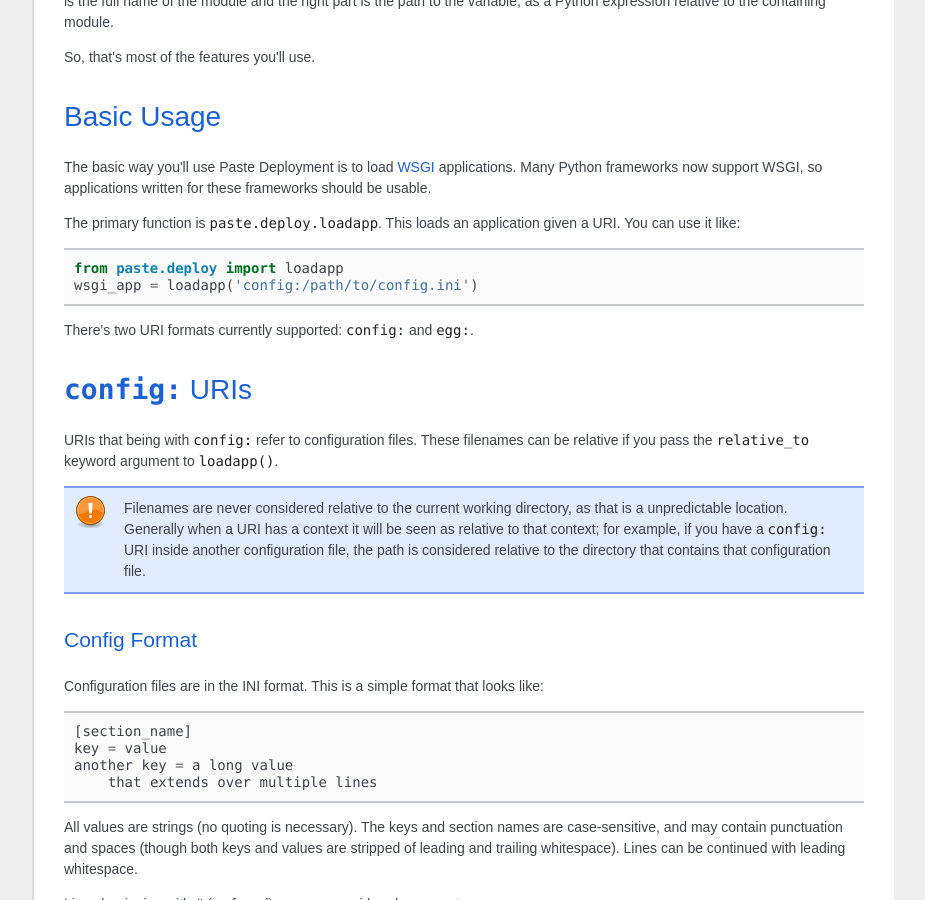
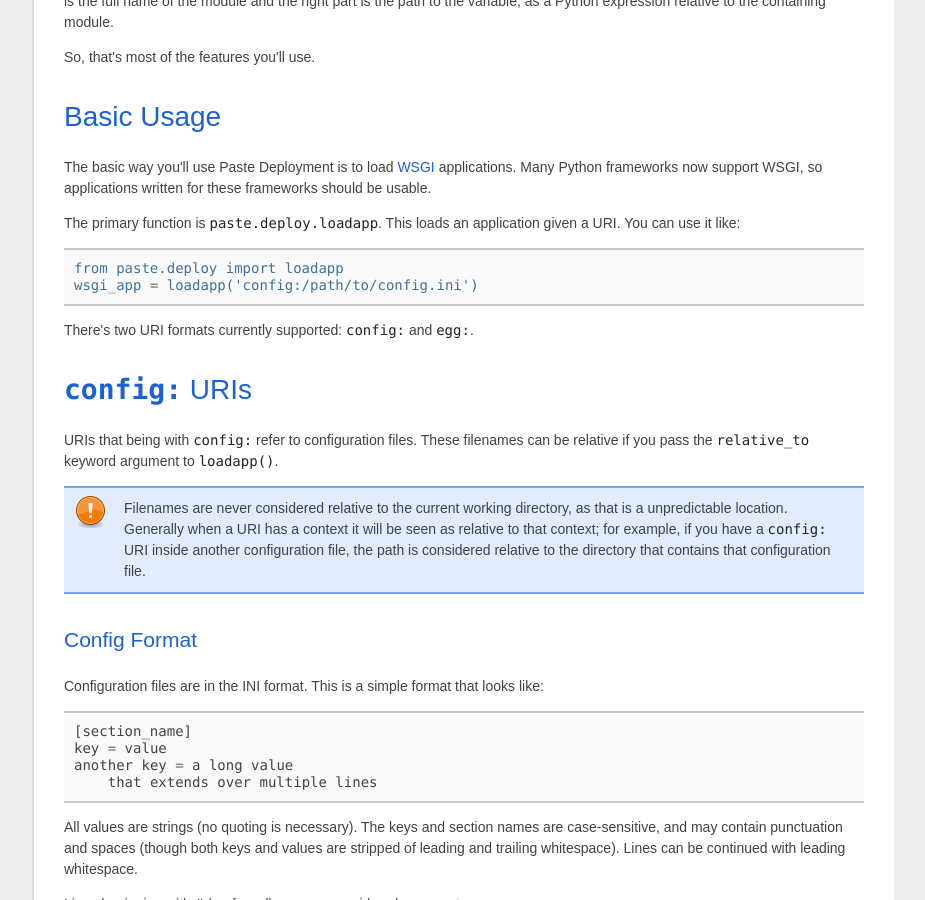
Before and after one commit to Pylons/pastedeploy, a Sphinx documentation site: the page built from docs/index.rst, in a window 1280 px wide and 900 px high, scrolled down 4343 px. Shown: the whole window, without its empty margins (198-1123 px from the left). Built offline with Sphinx 7.4.7, drawn with Linux system fonts in a browser that asks for light colours; some web fonts are replaced.

Commit message:
missed one code-block highlighting

```diff
--- a/docs/index.rst
+++ b/docs/index.rst
@@ -234,7 +234,9 @@ Python frameworks now support WSGI, so applications written for these
 frameworks should be usable.
 
 The primary function is ``paste.deploy.loadapp``.  This loads an
-application given a URI.  You can use it like::
+application given a URI.  You can use it like:
+
+.. code-block:: ini
 
     from paste.deploy import loadapp
     wsgi_app = loadapp('config:/path/to/config.ini')
```
